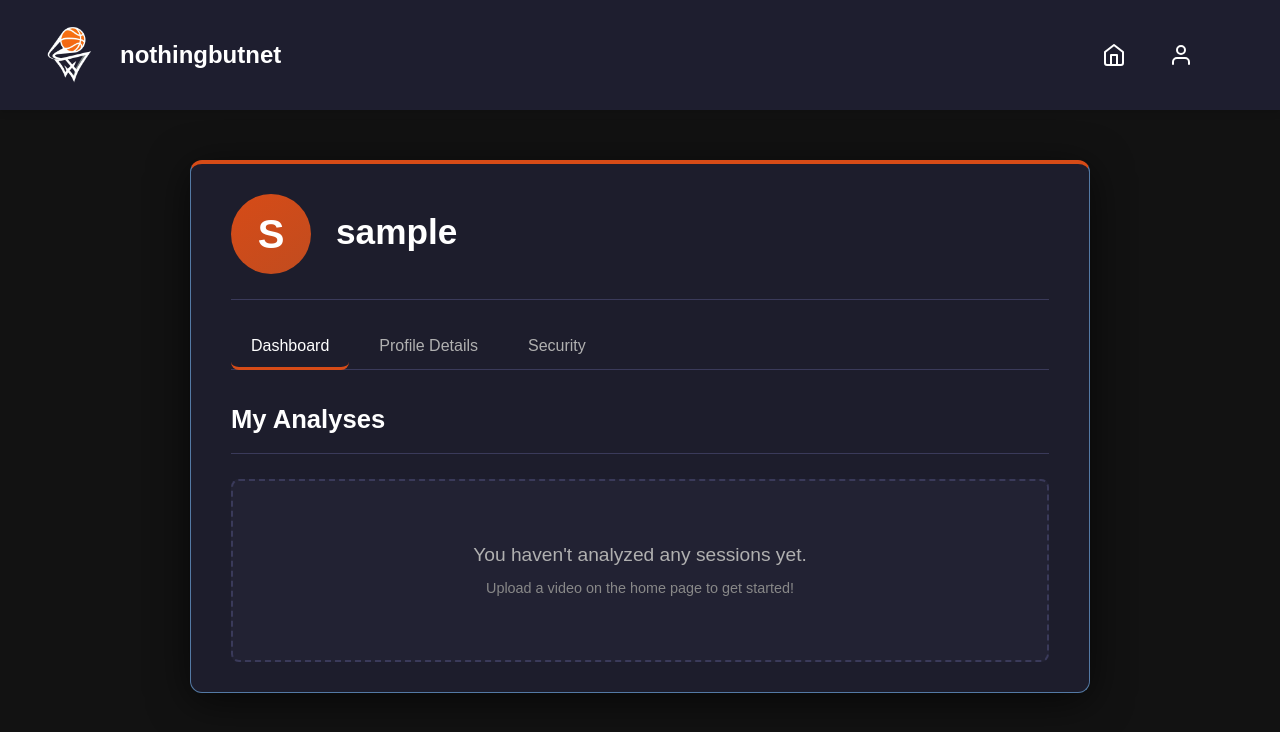
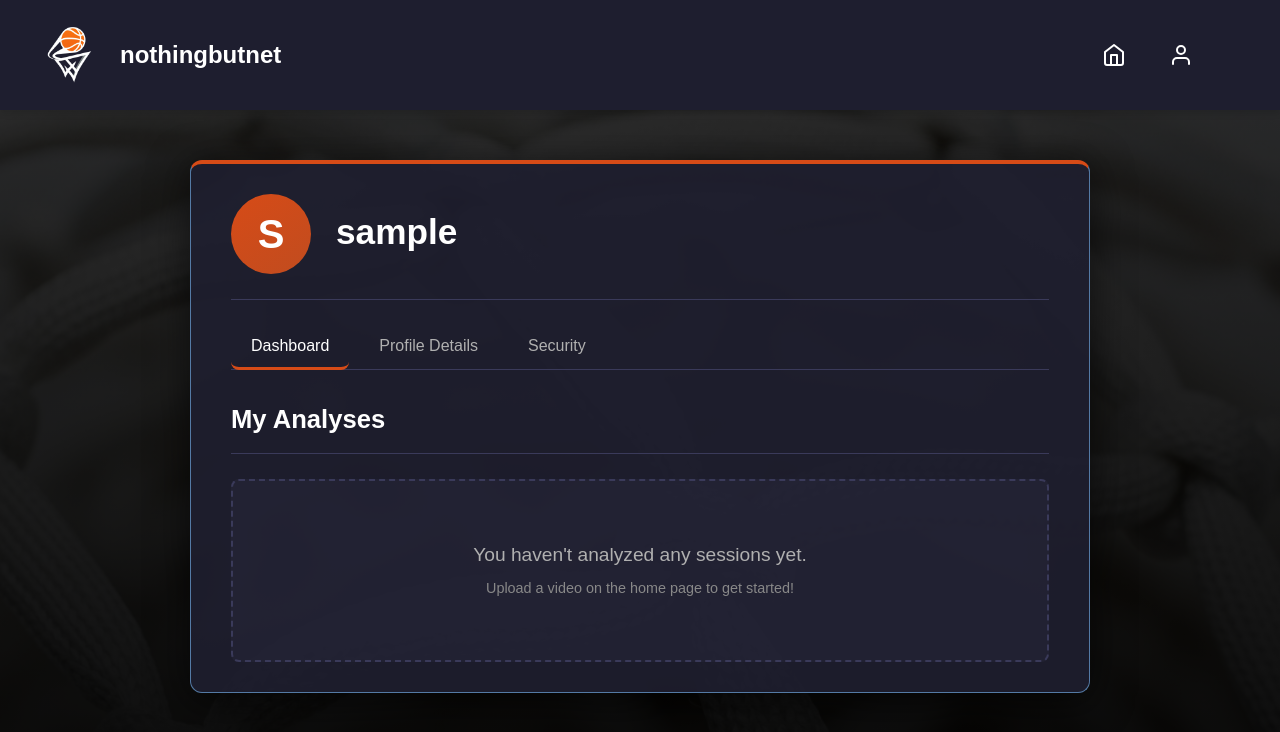
Before and after one commit to Maseeek/nothing-but-net, a React (Vite) app: page /profile in a window 1280 px wide. Shown: the top 732 px of the page. Built offline with nearby package versions, Linux system fonts and the light colour scheme; no server answers; sample sign-in values are in the browser's storage; a web font is replaced by a local one.

Commit message:
nothingbutnetis cooking

```diff
--- a/src/client/css/Login.css
+++ b/src/client/css/Login.css
@@ -22,6 +22,7 @@ body {
     font-family: "Cal Sans", Avenir, Helvetica, Arial, sans-serif;
     color: rgba(255, 255, 255, 0.87);
     background: linear-gradient(to bottom, rgba(0, 0, 0, 0.8), rgba(0, 0, 0, 0.95)), url('../assets/register-bg.jpg');
+    background-size: cover;
     box-sizing: border-box; /* Keep this */
     padding: 130px 20px 20px;
 }
--- a/src/client/css/ProfilePage.css
+++ b/src/client/css/ProfilePage.css
@@ -6,6 +6,8 @@
     padding-bottom: 50px;
     padding-left: 20px;
     padding-right: 20px;
+    background: linear-gradient(to bottom, rgba(0, 0, 0, 0.8), rgba(0, 0, 0, 0.95)), url('../assets/register-bg.jpg');
+    background-size: cover;
     box-sizing: border-box;
     background-color: #121212;
     display: flex;
```
